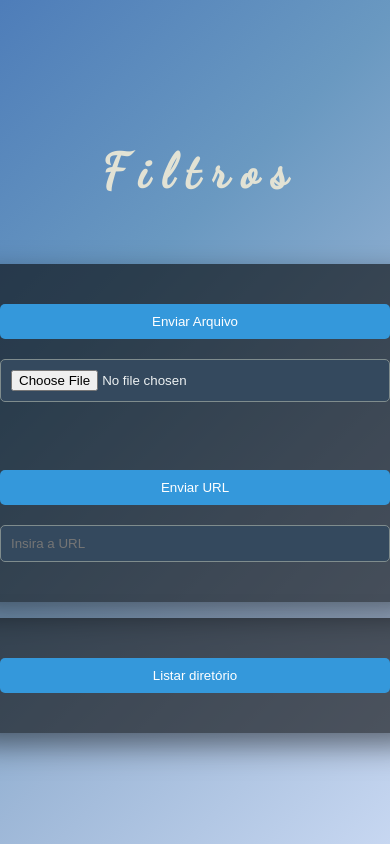
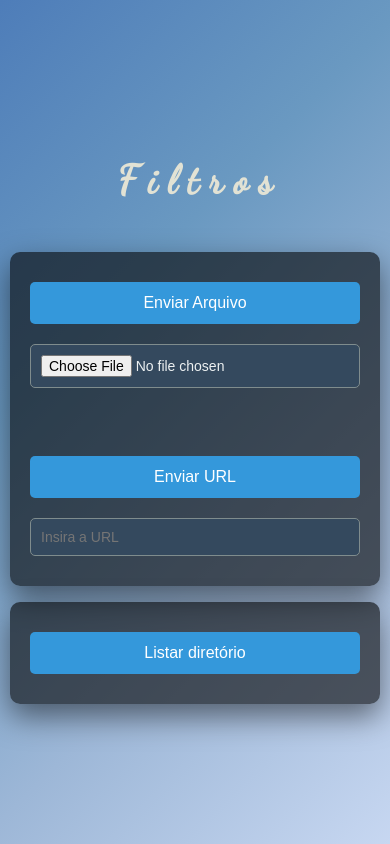
Before and after one commit to SoaresDavidson/LABTrabalhoFinal, a Flask app: page / in a window 390 px wide. Run offline with Flask 3, Linux system fonts and the light colour scheme.

Commit message:
deixei adptado para celulares mais ou menos

```diff
--- a/static/styles.css
+++ b/static/styles.css
@@ -154,14 +154,14 @@
 }
 
 .mensagem_erro {
-    color: #a82a2a;  /* Cor de texto de erro */
-    background-color: #f8d7da;  /* Cor de fundo de erro */
+    color: #a82a2a;
+    background-color: #f8d7da;
     padding: 10px;
-    border: 1px solid #f5c6cb;  /* Cor da borda de erro */
+    border: 1px solid #f5c6cb;
     border-radius: 5px;
     margin-bottom: 20px;
     font-weight: bold;
-    box-shadow: 0 4px 8px rgba(0, 0, 0, 0.2);  /* Sombra suave */
+    box-shadow: 0 4px 8px rgba(0, 0, 0, 0.2);
     position: absolute;
     top: -2px;
     margin: 0 auto;
@@ -192,5 +192,42 @@
 }
 
 .voltar {
-    background-color: #c74040;  /* Cor do botão de voltar */
+    background-color: #c74040;
 }
+
+@media (max-width: 768px) {
+    body {
+        padding: 10px;
+    }
+
+    .titulo {
+        font-size: 2.5rem;
+        padding: 1rem;
+    }
+
+    form {
+        width: 100%;
+        padding: 20px;
+    }
+
+    button {
+        padding: 12px 25px;
+        font-size: 16px;
+    }
+
+    input[type="file"], input[type="text"], select {
+        font-size: 14px;
+    }
+
+    img {
+        max-height: 200px;
+    }
+
+    .container {
+        padding: 1rem;
+    }
+
+    .selecao {
+        gap: 1.5rem;
+    }
+}
```
Also changed, not shown: static/uploads/5a5f530c-8b16-4d2d-8bcf-c792873bbfa4/6486395-music-seventeen-4k-ultra-hd-wallpaper.jpg (added), static/uploads/5a5f530c-8b16-4d2d-8bcf-c792873bbfa4/blurred-6486395-music-seventeen-4k-ultra-hd-wallpaper.jpg (added), static/uploads/5a5f530c-8b16-4d2d-8bcf-c792873bbfa4/cartoon-6486395-music-seventeen-4k-ultra-hd-wallpaper.jpg (added), static/uploads/5a5f530c-8b16-4d2d-8bcf-c792873bbfa4/contorno-6486395-music-seventeen-4k-ultra-hd-wallpaper.jpg (added), static/uploads/5a5f530c-8b16-4d2d-8bcf-c792873bbfa4/escala-6486395-music-seventeen-4k-ultra-hd-wallpaper.jpg (added), static/uploads/5a5f530c-8b16-4d2d-8bcf-c792873bbfa4/negativa-6486395-music-seventeen-4k-ultra-hd-wallpaper.jpg (added), static/uploads/5a5f530c-8b16-4d2d-8bcf-c792873bbfa4/pretoBranco-6486395-music-seventeen-4k-ultra-hd-wallpaper.jpg (added), static/uploads/5eaf4dae-ede0-4c83-bde9-1e98e34f8fc7/contorno-1000004182-removebg-preview.png (added).
